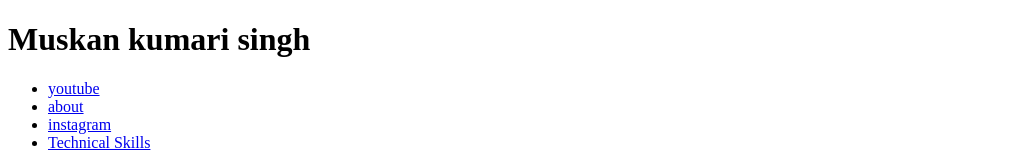
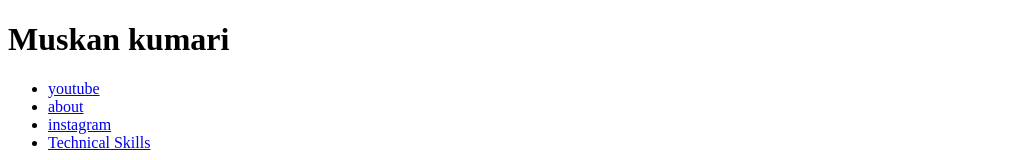
Before and after one commit to Musk322/web-dev-1, a plain HTML site: page index.html in a window 1280 px wide. Shown: the top 160 px of the page, without its empty margins (0-1033 px from the left). Drawn offline with Linux system fonts and the light colour scheme.

Commit message:
Update index.html

```diff
--- a/index.html
+++ b/index.html
@@ -7,7 +7,7 @@
 </head>
 <body>
    <header>
-   <h1><b>Muskan kumari singh </b></h1>
+   <h1><b>Muskan kumari </b></h1>
    <nav>
     <ul>
        <li><a href="https://www.youtube.com">youtube</a></li>
```
